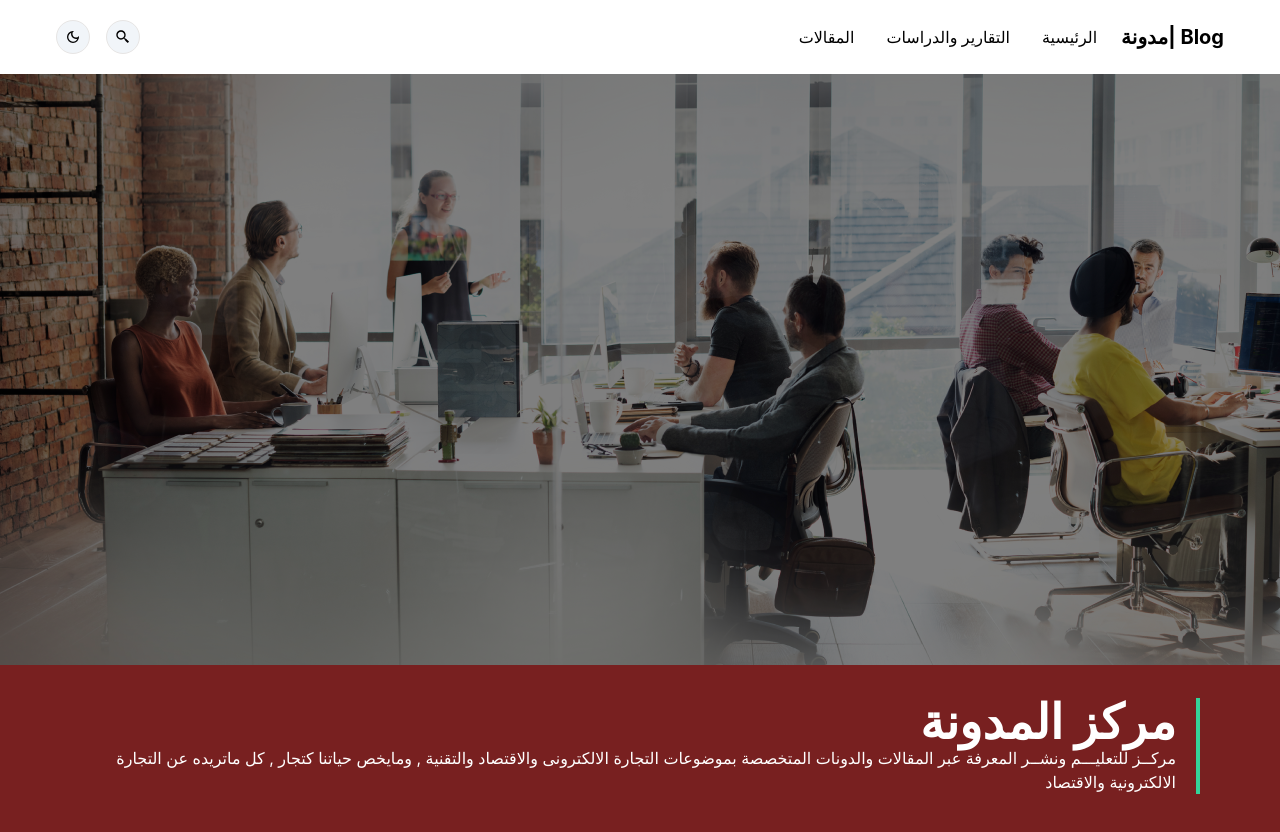
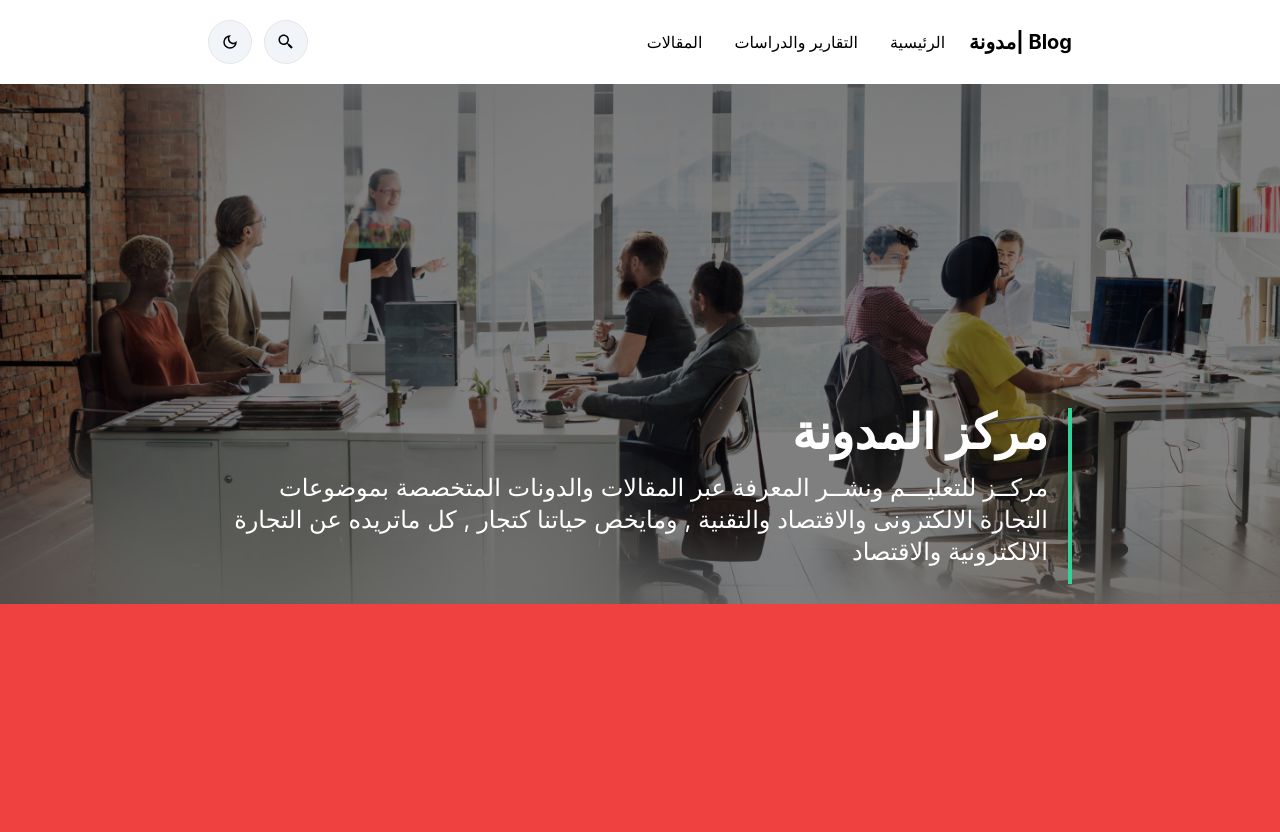
Before and after one commit to Muyassr/Salla-blog-app, a React (Vite) app: page / in a window 1280 px wide. Shown: the top 832 px of the page. After the commit the page ends 800 px from the top, so only its background shows below. Built offline with nearby package versions, Linux system fonts and the light colour scheme; what tailwindcss-rtl would draw is missing.

Commit message:
hero section refinement

```diff
--- a/src/components/Navbar.tsx
+++ b/src/components/Navbar.tsx
@@ -4,7 +4,7 @@ import { MdOutlineDarkMode } from "react-icons/md";
 const Navbar = () => {
   return (
     <>
-      <div className="rtl bg-white flex p-5 px-14  justify-between align-baseline">
+      <div className="rtl bg-white flex p-5 px-52  justify-between align-baseline">
         <div className="flex items-center space-x-6 space-x-reverse">
           <a href="#" className="btn btn-ghost normal-case text-xl font-bold">
             Blog |مدونة
@@ -15,11 +15,11 @@ const Navbar = () => {
             <a href="#" className="hover:text-emerald-500  hover:underline underline-offset-8 transition-all">المقالات</a>
           </div>
         </div>
-        <div className="flex space-x-4 space-x-reverse">
-          <button className="rounded-full p-2 bg-slate-100 border border-stone-200 hover:bg-slate-200 transition-all">
+        <div className="flex space-x-3 space-x-reverse">
+          <button className="rounded-full p-3 text-lg bg-slate-100 border border-stone-200 hover:bg-slate-200 transition-all">
             <BiSearchAlt2 />
           </button>
-          <button className="rounded-full p-2 bg-slate-100 border border-stone-200 hover:bg-slate-200 transition-all">
+          <button className="rounded-full p-3 text-lg bg-slate-100 border border-stone-200 hover:bg-slate-200 transition-all">
             <MdOutlineDarkMode />
           </button>
 
--- a/src/pages/HomePage/Hero.tsx
+++ b/src/pages/HomePage/Hero.tsx
@@ -1,18 +1,19 @@
 import Navbar from "../../components/Navbar";
+import styles from './styles.scss'
 import backgroundImage from "../../assets/diverse-people-working-office1.png";
 const Hero = () => {
-  const imgUrl = "src/assets/diverse-people-working-office1.png";
+  const imgUrl = "/src/assets/diverse-people-working-office1.png";
   return (
     <>
       <Navbar />
       <section
-        className={`flex p-20 bg-no-repeat min-h-screen bg-black bg-opacity-50 bg-blend-overlay bg-[url('${imgUrl}')]`}
+        className={`h-[32.5rem] p-5 px-52 flex bg-cover bg-no-repeat bg-black bg-opacity-50 bg-blend-overlay bg-[url('${imgUrl}')]`}
         style={{ backgroundImage: `url(${backgroundImage})` }}
       >
         <div className="container flex justify-end">
-          <div className="flex flex-col justify-end text-right border-r-4 px-5 border-emerald-400 text-white mt-auto">
-            <h1 className="font-bold text-5xl space-y-4">مركز المدونة</h1>
-            <p>
+          <div className="text-right border-r-4 px-5 border-emerald-400 text-white mt-auto">
+            <h1 className="font-bold text-5xl">مركز المدونة</h1>
+            <p className="my-4 text-2xl">
               مركــز للتعليـــم ونشــر المعرفة عبر المقالات والدونات المتخصصة
               بموضوعات التجارة الالكترونى والاقتصاد والتقنية , ومايخص حياتنا
               كتجار , كل ماتريده عن التجارة الالكترونية والاقتصاد
```
Also changed, not shown: src/components/mostReadCard.tsx (added).
